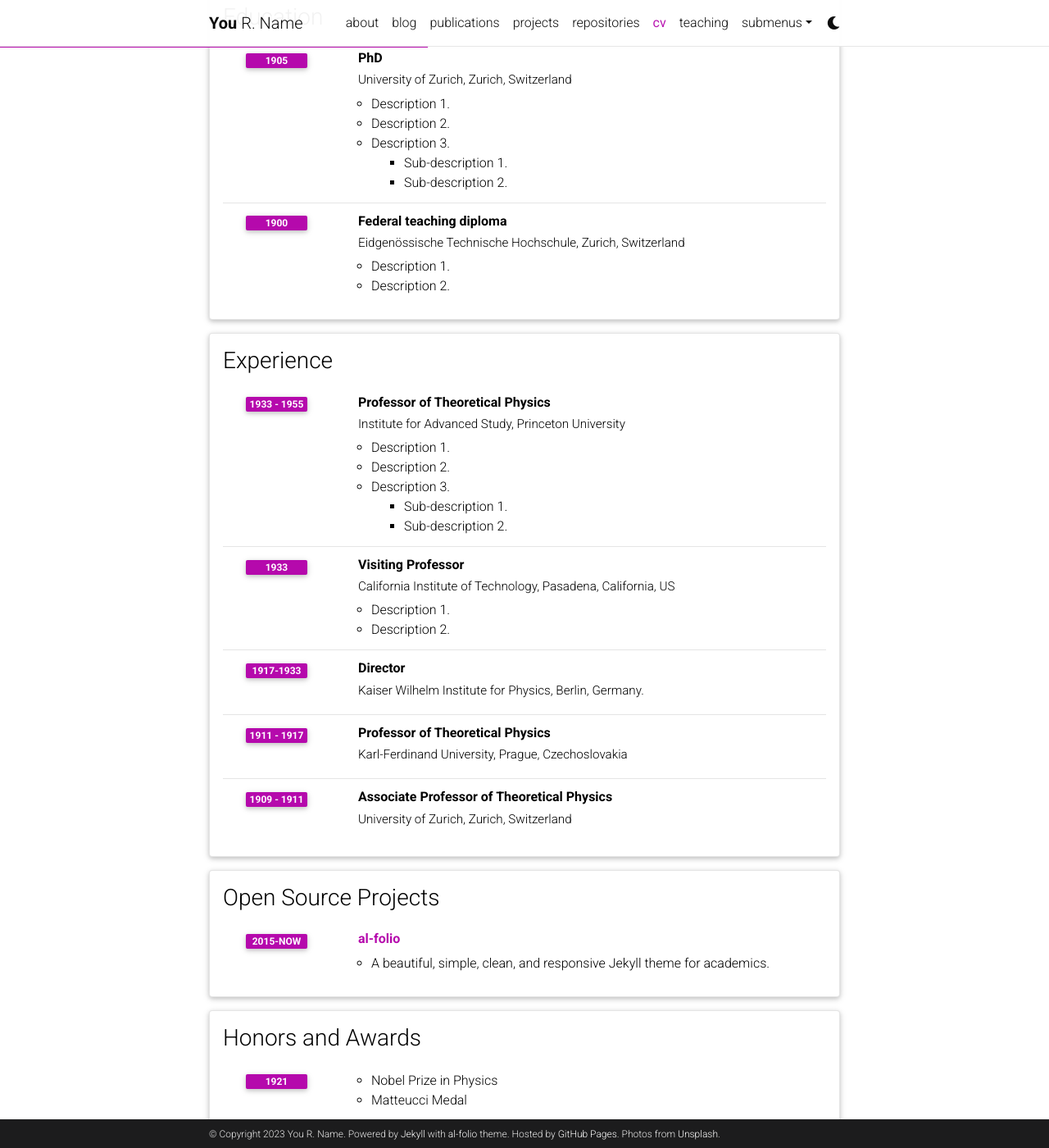
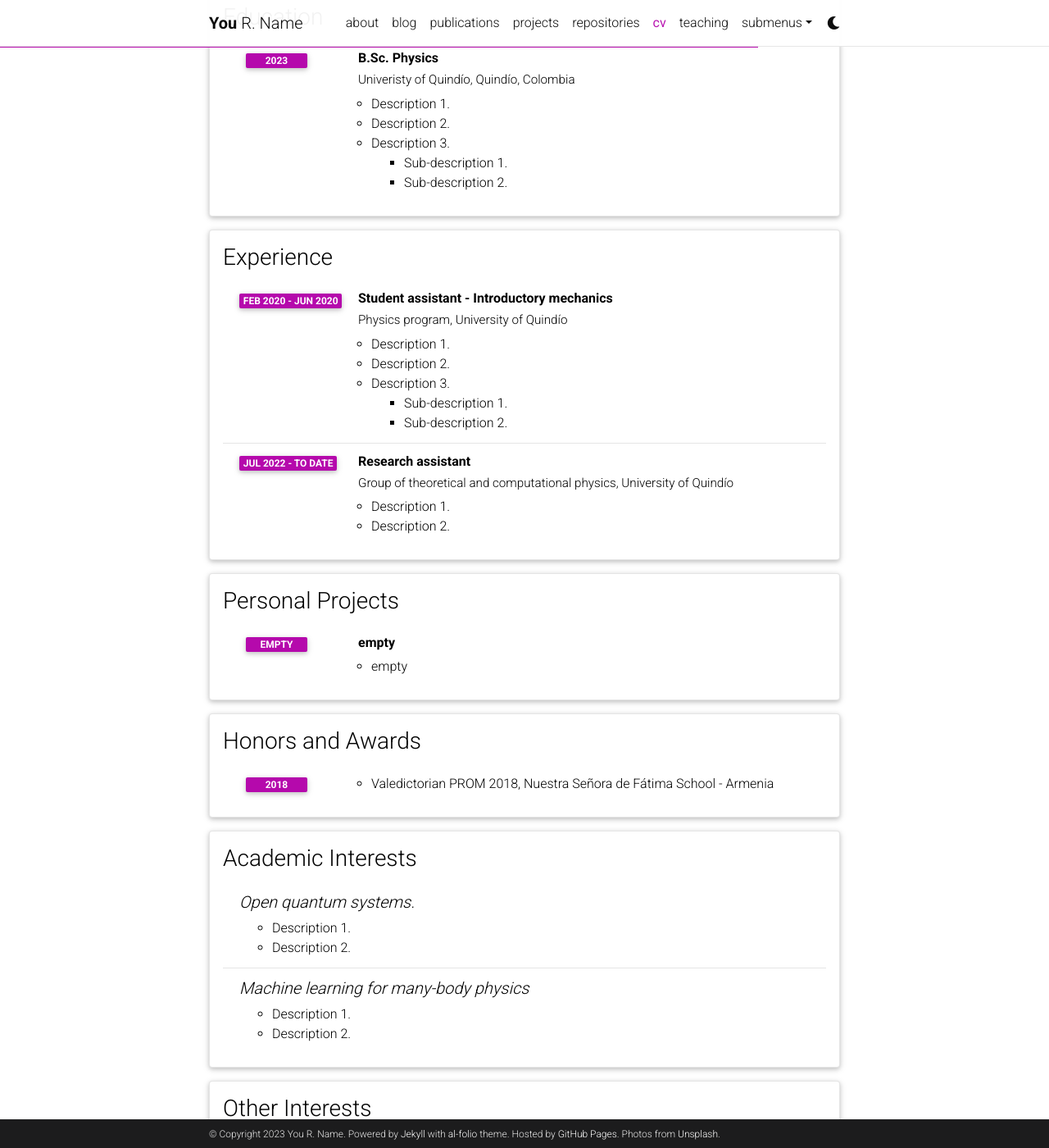
Before and after one commit to EdwardGHPh/EdwardGHPh.github.io, a Jekyll site: the page built from _pages/cv.md, in a window 1280 px wide and 1400 px high, scrolled down 406 px. Shown: the whole window at 82% size. Built offline with Jekyll 4.4.1, drawn with Linux system fonts in a browser that asks for light colours; comment, search, counter and statistics services are not loaded; a style sheet for code colours, icons or effects is not loaded; some of the changed text lies outside the part shown.

```diff
--- a/_data/cv.yml
+++ b/_data/cv.yml
@@ -2,18 +2,18 @@
   type: map
   contents:
     - name: Full Name
-      value: Albert Einstein
+      value: Edward García-Hernández
     - name: Date of Birth
-      value: 14th March 1879
+      value: 18th February 2002
     - name: Languages
-      value: English, German
+      value: English, Spanish
 
 - title: Education
   type: time_table
   contents:
-    - title: PhD
-      institution: University of Zurich, Zurich, Switzerland
-      year: 1905
+    - title: B.Sc. Physics
+      institution: Univeristy of Quindío, Quindío, Colombia
+      year: 2023
       description:
         - Description 1.
         - Description 2.
@@ -21,19 +21,13 @@
           contents:
             - Sub-description 1.
             - Sub-description 2.
-    - title: Federal teaching diploma
-      institution: Eidgenössische Technische Hochschule, Zurich, Switzerland
-      year: 1900
-      description:
-        - Description 1.
-        - Description 2.
 
 - title: Experience
   type: time_table
   contents:
-    - title: Professor of Theoretical Physics
-      institution: Institute for Advanced Study, Princeton University
-      year: 1933 - 1955
+    - title: Student assistant - Introductory mechanics
+      institution: Physics program, University of Quindío
+      year: Feb 2020 - Jun 2020
       description:
         - Description 1.
         - Description 2.
@@ -41,52 +35,35 @@
           contents:
             - Sub-description 1.
             - Sub-description 2.
-    - title: Visiting Professor
-      institution: California Institute of Technology, Pasadena, California, US
-      year: 1933
+    - title: Research assistant
+      institution: Group of theoretical and computational physics, University of Quindío
+      year: Jul 2022 - To date
       description:
         - Description 1.
         - Description 2.
 
-    - title: Director
-      institution: Kaiser Wilhelm Institute for Physics, Berlin, Germany.
-      year: 1917-1933
-
-    - title: Professor of Theoretical Physics
-      institution: Karl-Ferdinand University, Prague, Czechoslovakia
-      year: 1911 - 1917
-      description:
-
-    - title: Associate Professor of Theoretical Physics
-      institution: University of Zurich, Zurich, Switzerland
-      year: 1909 - 1911
-
-- title: Open Source Projects
+- title: Personal Projects
   type: time_table
   contents:
-    - title: <a href="https://github.com/alshedivat/al-folio">al-folio</a>
-      year: 2015-now
-      description: A beautiful, simple, clean, and responsive Jekyll theme for academics.
+    - title: empty
+      year: empty
+      description: empty
 
 - title: Honors and Awards
   type: time_table
   contents:
-    - year: 1921
+    - year: 2018
       items:
-        - Nobel Prize in Physics
-        - Matteucci Medal
-    - year: 2029
-      items:
-        - Max Planck Medal
+        - Valedictorian PROM 2018, Nuestra Señora de Fátima School - Armenia
 
 - title: Academic Interests
   type: nested_list
   contents:
-    - title: Topic 1.
+    - title: Open quantum systems.
       items:
         - Description 1.
         - Description 2.
-    - title: Topic 2.
+    - title: Machine learning for many-body physics
       items:
         - Description 1.
         - Description 2.
@@ -94,4 +71,4 @@
 - title: Other Interests
   type: list
   contents:
-    - <u>Hobbies:</u> Hobby 1, Hobby 2, etc.
+    - <u>Hobbies:</u> reading, coffee, cubing, sushi, languages.
```
Also changed, not shown: _data/coauthors.yml (+3 -34 lines), _data/repositories.yml (+2 -9 lines), _data/venues.yml (+2 -5 lines), 1 other file.
